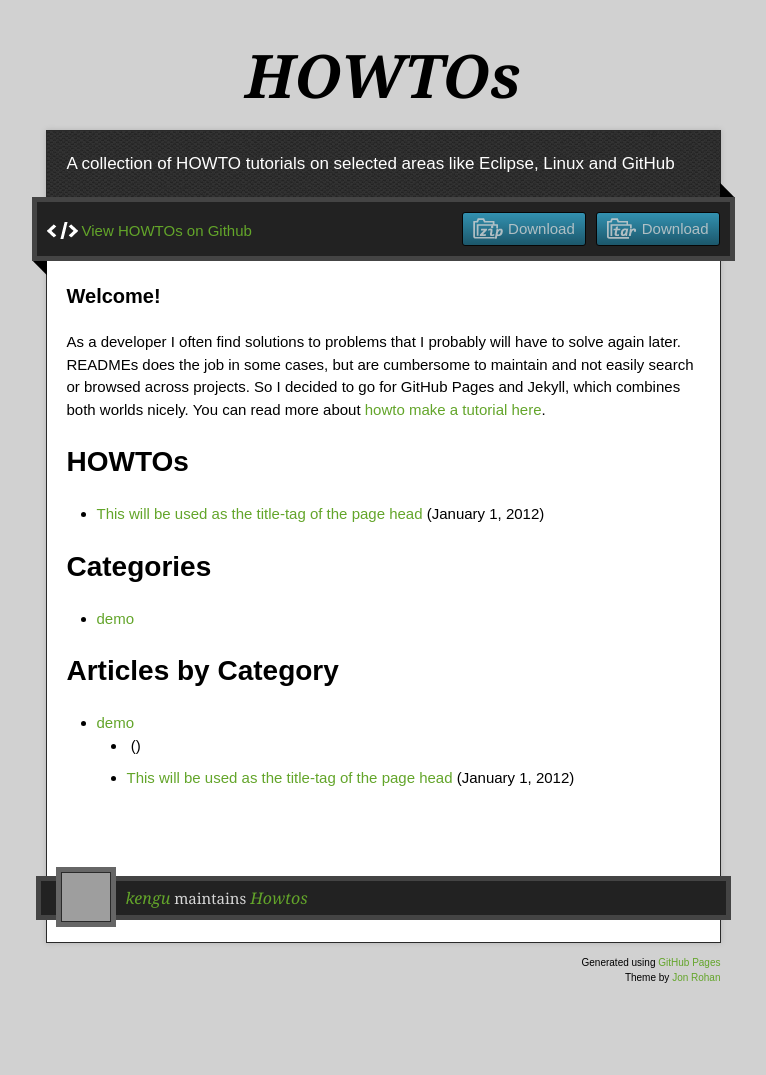
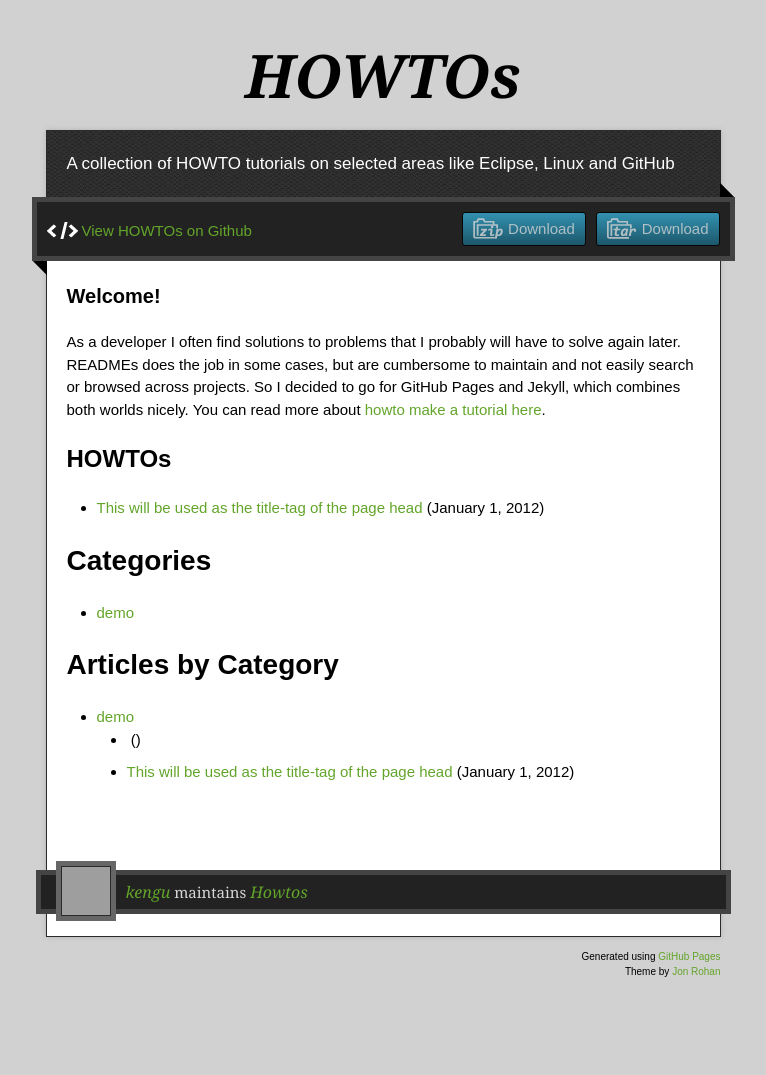
Before and after one commit to kengu/howtos, a Jekyll site: the page built from index.md, in a window 1280 px wide. Shown: the whole page, without its empty margins (257-1023 px from the left). Built offline with Jekyll 4.4.1, drawn with Linux system fonts in a browser that asks for light colours; nearby versions of some CDN libraries; grey boxes are pictures that could not be loaded.

Commit message:
Update _layouts/index.html

```diff
--- a/_layouts/index.html
+++ b/_layouts/index.html
@@ -40,7 +40,7 @@
         <article class="markdown-body">
 	{{ content }}
       	{% if page.toc %}
-	<h1>{{ page.toc_title }}</h1>
+	<h2>{{ page.toc_title }}</h2>
 	<ul>
           {% for post in site.posts %}
           <li><a href="{{ post.url }}">{{ post.title }}</a>&nbsp;<small>(<strong>{{ post.date | date: "%B %e, %Y" }}</strong>)</small></li>
```
